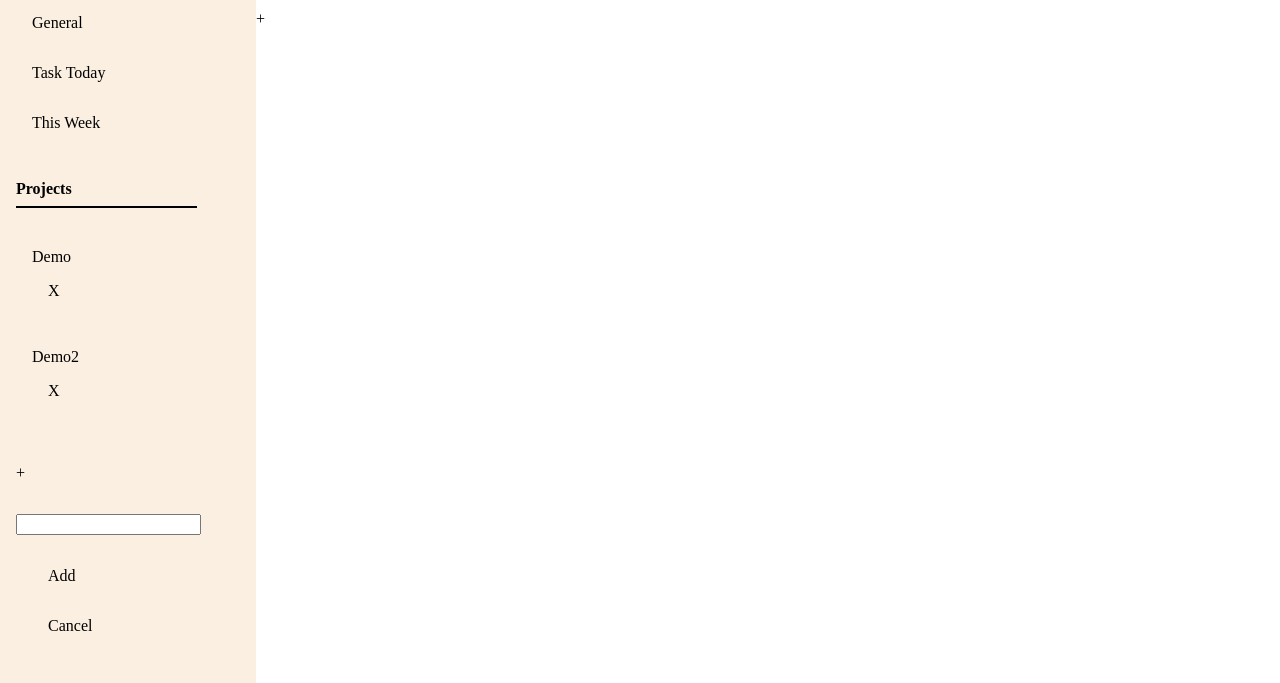
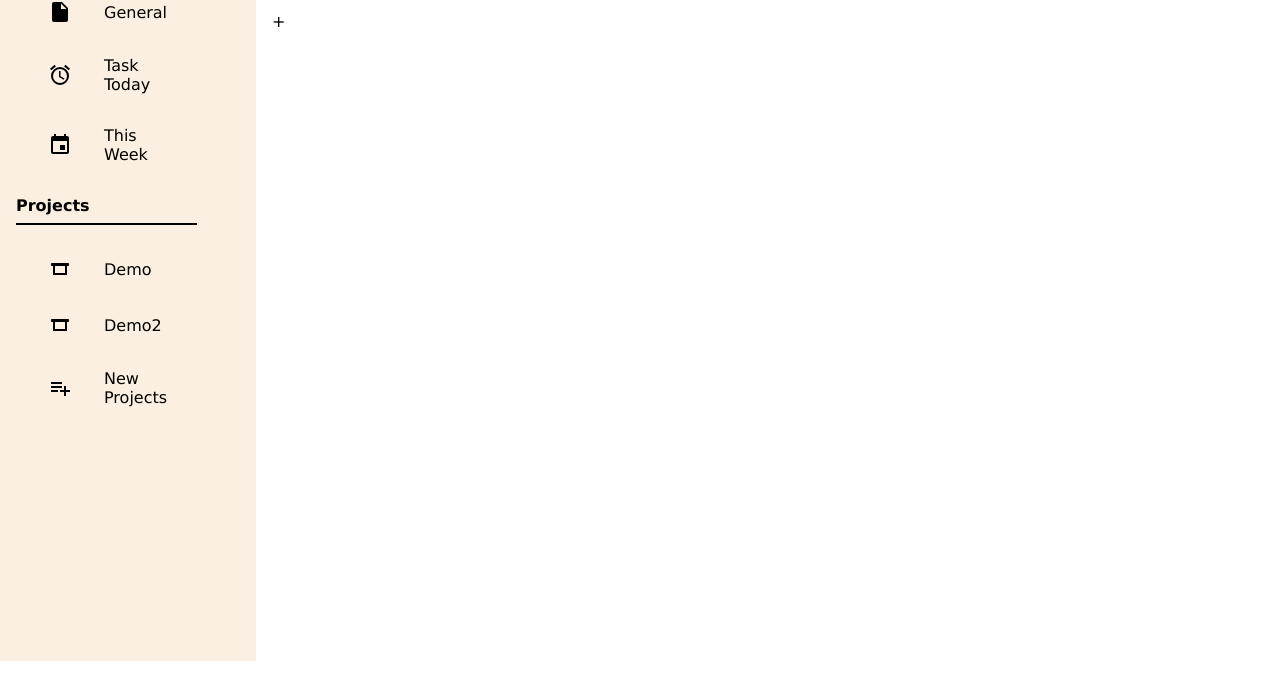
Before and after one commit to jeremycfwong/odin-todo, a website built with webpack: page dist/index.html in a window 1280 px wide. Shown: the part 139-822 px from the top of the page. After the commit the page ends 800 px from the top, so only its background shows below. Built offline with nearby package versions, Linux system fonts and the light colour scheme.

Commit message:
Add styling to the sidebar
As title

```diff
--- a/src/DOM/header.js
+++ b/src/DOM/header.js
@@ -1,4 +1,5 @@
 import { renderContent } from "./content"
+import { toggleSelected } from "./sidebar"
 
 function renderHeader(){
     var header = document.getElementById('header')
@@ -7,6 +8,8 @@ function renderHeader(){
     pageName.textContent = "My Todo List"
 
     pageName.addEventListener('click', (_) => {
+        var general = document.getElementById('general-task')
+        toggleSelected(general)
         renderContent('General')
     })
 
--- a/src/DOM/sidebar.js
+++ b/src/DOM/sidebar.js
@@ -2,17 +2,20 @@ import { renderContent } from "./content"
 import { addProject } from "../Services/addProject"
 import { masterTodo } from ".."
 import { saveData } from "../Services/Storage"
+import { iconHandler } from "../Services/iconHandler"
 
 function renderSideBar(){
     var sidebar = document.getElementById('sidebar')
 
     var homeHeading = createHeading('Home')
 
+
     var general = document.createElement('div')
 
-    var taskOverview = createDiv('generalTasks', 'General')
-    var todayTask = createDiv('todayTask', 'Task Today')
-    var weekTask = createDiv('weekTask', 'This Week')
+    var taskOverview = createDiv('general-task', 'General')
+    var todayTask = createDiv('today-task', 'Task Today')
+    var weekTask = createDiv('week-task', 'This Week')
+
     general.replaceChildren(taskOverview, todayTask, weekTask)
 
     var projectHeading = createHeading('Projects')
@@ -27,15 +30,31 @@ function renderSideBar(){
         }
     }
 
+    var addProject = document.createElement('div')
     var addProjectButton = document.createElement('div')
-    addProjectButton.setAttribute('id', 'sidebarAdd')
-    addProjectButton.textContent = '+'
-    addProjectButton.addEventListener('click', toggleNewProject)
+
+    var addProjectIcon = document.createElement('div')
+    var svg = iconHandler('Add')
+
+
+    addProjectIcon.innerHTML = svg
+    addProjectIcon.setAttribute('class', 'sidebar-icon')
+
+    addProject.setAttribute('class', 'sidebar-item add')
+    addProjectButton.textContent = 'New Projects'
+    addProject.addEventListener('click', (_) => {
+        toggleNewProject()
+        toggleSelected(addProject)
+    })
+
+    addProject.replaceChildren(addProjectIcon,addProjectButton)
 
     var newProject = newProjectInput()
 
-    sidebar.replaceChildren(homeHeading, general, projectHeading, projectItems,
-        addProjectButton, newProject)
+    projectItems.appendChild(addProject)
+    projectItems.appendChild(newProject)
+
+    sidebar.replaceChildren(homeHeading, general, projectHeading, projectItems)
 }
 
 function createHeading(textContent){
@@ -51,12 +70,19 @@ function createHeading(textContent){
 }
 
 function createDiv(id, textContent){
+    var icon = document.createElement('div')
+    icon.setAttribute('class', 'sidebar-icon')
+    var svg = iconHandler(textContent)
+    icon.innerHTML = svg
+
+    var text = document.createElement('div')
+
+    text.textContent = textContent
+
     var div = document.createElement('div')
+    div.replaceChildren(icon, text)
     div.setAttribute('id', id)
-    div.setAttribute('class', 'sidebar-item')
-    div.textContent = textContent
-
-    div.setAttribute('class', 'sidebar-item-general')
+    div.setAttribute('class', 'sidebar-item general')
     div.addEventListener('click', (_) => {
         toggleSelected(div)
         renderContent(textContent)
@@ -69,6 +95,7 @@ function createDiv(id, textContent){
 function newProjectInput() {
     var inputSection = document.createElement('div')
     inputSection.setAttribute('id', 'sidebar-input-section')
+    inputSection.setAttribute('class', 'hidden')
     var input = document.createElement('input')
     input.setAttribute('id', 'projectName')
 
@@ -103,19 +130,28 @@ function toggleNewProject() {
 }
 
 function createProjectItem(title) {
+    var project = document.createElement('div')
+    project.setAttribute('class', 'sidebar-item project')
+
+
+    var icon = document.createElement('div')
+    icon.setAttribute('class', 'sidebar-icon')
+    var gSVG = iconHandler(title)
+    icon.innerHTML = gSVG
+
     var projectElement = document.createElement('div')
     projectElement.textContent = title
-    projectElement.setAttribute('class', 'sidebar-item-project')
 
     projectElement.addEventListener('click', (e) => {
         if(e.target.id != 'project-remove'){
-            toggleSelected(projectElement)
+            toggleSelected(project)
             renderContent(title)
         }
     })
 
     var removeButton = document.createElement('div')
     removeButton.setAttribute('id', 'project-remove')
+    removeButton.setAttribute('class', 'hidden')
     removeButton.textContent = 'X'
     removeButton.addEventListener('click', (_) => {
         masterTodo.removeProject(title)
@@ -123,19 +159,17 @@ function createProjectItem(title) {
         renderSideBar()
     })
 
-    projectElement.appendChild(removeButton)
+    project.replaceChildren(icon, projectElement,removeButton)
 
-    return projectElement
+    return project
 }
 
 function toggleSelected(selected){
-    var generalItems = document.querySelectorAll('.sidebar-item-general')
-    var projectItems = document.querySelectorAll('.sidebar-item-project')
+    var generalItems = document.querySelectorAll('.sidebar-item')
 
     generalItems.forEach((item) => item.classList.remove('active'))
-    projectItems.forEach((item) => item.classList.remove('active'))
 
     selected.classList.add('active')
 }
 
-export {renderSideBar}
+export {renderSideBar, toggleSelected}
--- /dev/null
+++ b/src/Services/iconHandler.js
@@ -0,0 +1,28 @@
+function iconHandler(context){
+    switch(context){
+        case('General'):
+            return `<svg xmlns="http://www.w3.org/2000/svg"
+            viewBox="0 0 24 24"><path fill="#000000"
+            d="M13,9V3.5L18.5,9M6,2C4.89,2 4,2.89 4,4V20A2,2 0 0,0 6,22H18A2,2 0 0,0 20,20V8L14,2H6Z" /></svg>`
+        case('Task Today'):
+            return `<svg xmlns="http://www.w3.org/2000/svg" viewBox="0 0 24 24">
+            <path fill="#000000" d="M12,20A7,7 0 0,1 5,13A7,7 0 0,1 12,6A7,7 0 0,1 19,13A7,7 0 0,1 12,20M12,4A9,9 0 0,0 3,13A9,9 0 0,0 12,22A9,9 0 0,0 21,13A9,9 0 0,0 12,4M12.5,8H11V14L15.75,16.85L16.5,15.62L12.5,13.25V8M7.88,3.39L6.6,1.86L2,5.71L3.29,7.24L7.88,3.39M22,5.72L17.4,1.86L16.11,3.39L20.71,7.25L22,5.72Z" />
+            </svg>`
+        case('This Week'):
+            return `<svg xmlns="http://www.w3.org/2000/svg" viewBox="0 0 24 24">
+            <path fill="#000000" d="M19,19H5V8H19M16,1V3H8V1H6V3H5C3.89,3 3,3.89 3,5V19A2,2 0 0,0 5,21H19A2,2 0 0,0 21,19V5C21,3.89 20.1,3 19,3H18V1M17,12H12V17H17V12Z" />
+             </svg>`
+        case('Add'):
+            return `<svg xmlns="http://www.w3.org/2000/svg" viewBox="0 0 24 24">
+            <path fill="#000000" d="M3 16H10V14H3M18 14V10H16V14H12V16H16V20H18V16H22V14M14 6H3V8H14M14 10H3V12H14V10Z" />
+            </svg>`
+        default:
+            return `<svg xmlns="http://www.w3.org/2000/svg" viewBox="0 0 24 24">
+            <path fill="#000000" d="M20 6H4C3.45 6 3 6.45 3 7V8C3 8.55 3.45 9 4 9H5V18H19V9H20C20.55 9 21 8.55 21 8V7C21 6.45 20.55 6 20 6M17 16H7V9H17V16Z" />
+            </svg>`
+    }
+
+
+}
+
+export {iconHandler}
--- a/src/style.css
+++ b/src/style.css
@@ -1,3 +1,10 @@
+:root{
+    --primary: rgb(170, 148, 115);
+    --secondary: rgb(250, 239, 224);
+    --secondary-selected: rgb(233, 195, 123);
+    font-family: Verdana, Geneva, Tahoma, sans-serif
+}
+
 body{
     margin: 0;
     display: grid;
@@ -9,13 +16,14 @@ body{
 #header{
     grid-column-start: 1;
     grid-column-end: 3;
-    background-color: rgb(170, 148, 115);
+    background-color: var(--primary);
     font-size: 2rem;
     padding:1rem;
+    font-weight: 550;
 }
 
 #sidebar{
-    background-color: rgb(250, 239, 224);
+    background-color: var(--secondary);
     display: flex;
     flex-direction: column;
     grid-auto-rows: 1fr;
@@ -23,6 +31,8 @@ body{
 
     #sidebar div {
         padding: 1rem;
+        padding-top: 0.5rem;
+        padding-bottom: 0.5rem;
     }
 
     #sidebar .line {
@@ -39,17 +49,28 @@ body{
 
     .sidebar-item {
         cursor: pointer;
+        display: grid;
+        grid-template-columns: 1fr 2fr 1fr;
+        padding: 0;
+        align-items: center;
     }
 
-    .selected {
-        font-weight: bold;
-        cursor: pointer;
+    .sidebar-icon {
+        width: 1.5rem;
+        height: 1.5rem;
     }
 
+
+
 #content{
-
+    padding-left:1rem;
 }
 
 .hidden {
     display: none;
 }
+
+.active {
+    background-color: var(--secondary-selected);
+    border-radius: 1rem;
+}
```
Also changed, not shown: dist/main.js.
